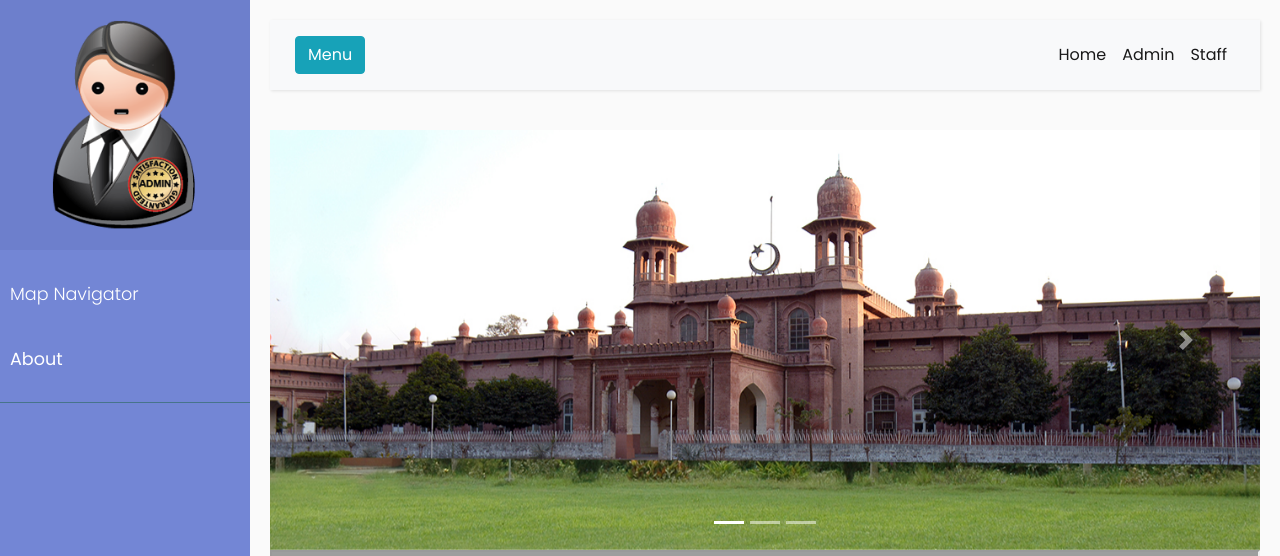
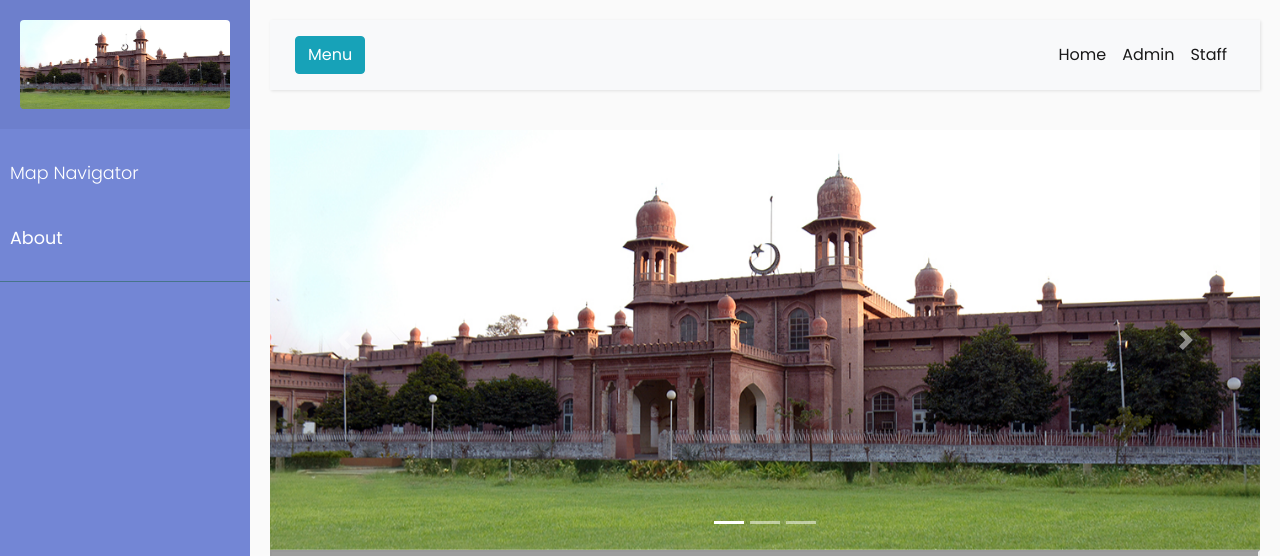
Before and after one commit to ZeroCoolHacker/agrimaps, a Django app: page / in a window 1280 px wide. Shown: the top 556 px of the page. Run offline with Django 3.2, Linux system fonts and the light colour scheme; data that the repository does not hold is empty; some libraries are stand-ins or nearby versions; grey boxes are pictures that could not be loaded.

Commit message:
update admin icon

```diff
--- a/agri/templates/agri/base.html
+++ b/agri/templates/agri/base.html
@@ -188,7 +188,7 @@ a.article:hover {
                 <nav id="sidebar">
                     <div class="sidebar-header">
                         <!-- <h3>Agriculture University</h3> -->
-                        <a href="/admin"><img src="{% static 'img/admin.png' %}" class="mx-auto d-block rounded img-fluid"></a>
+                        <a href="/admin"><img src="{% static 'img/uni1.jpg' %}" class="mx-auto d-block rounded img-fluid"></a>
                     </div>
 
                     <ul class="list-unstyled components">
```
